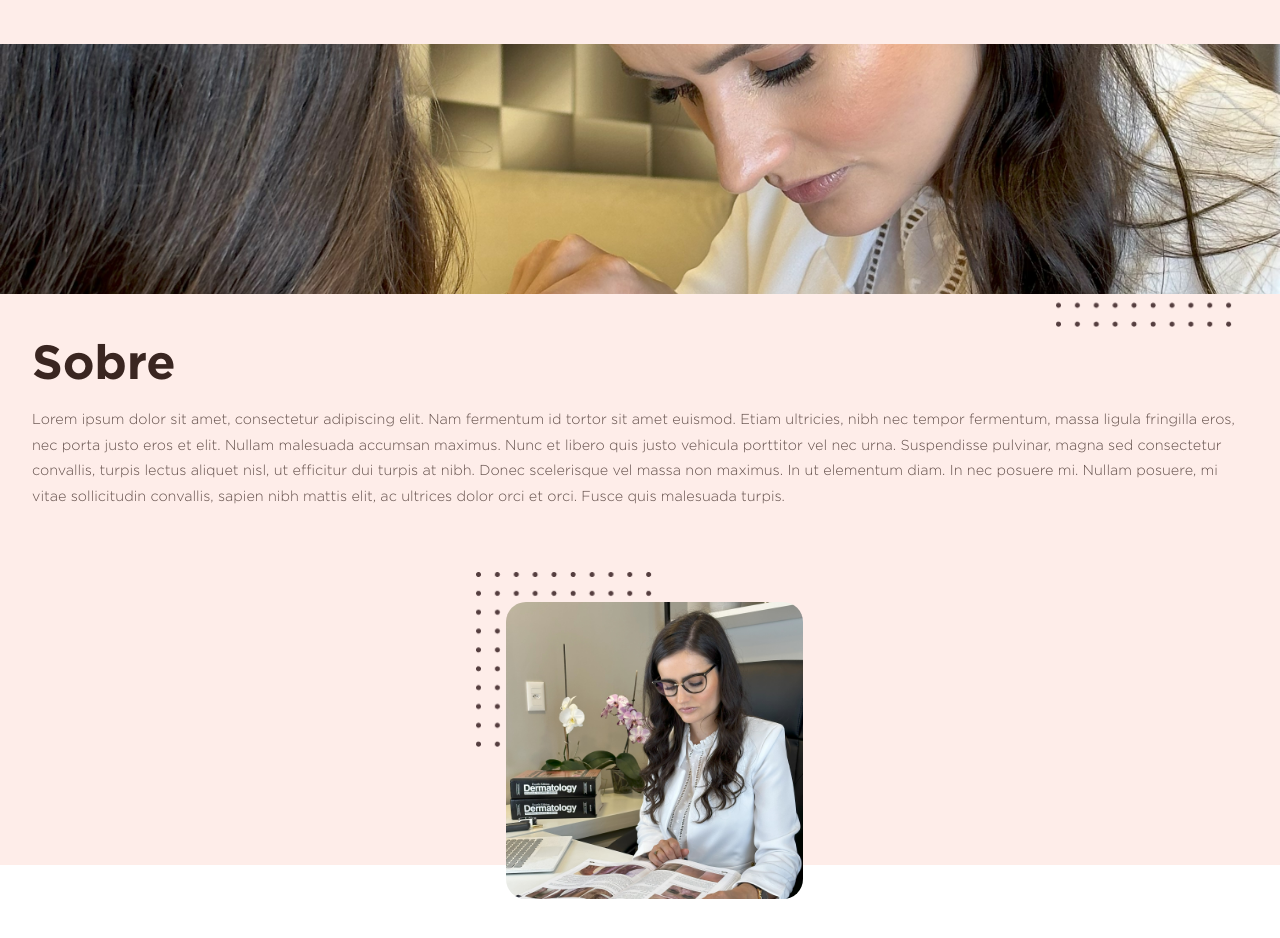
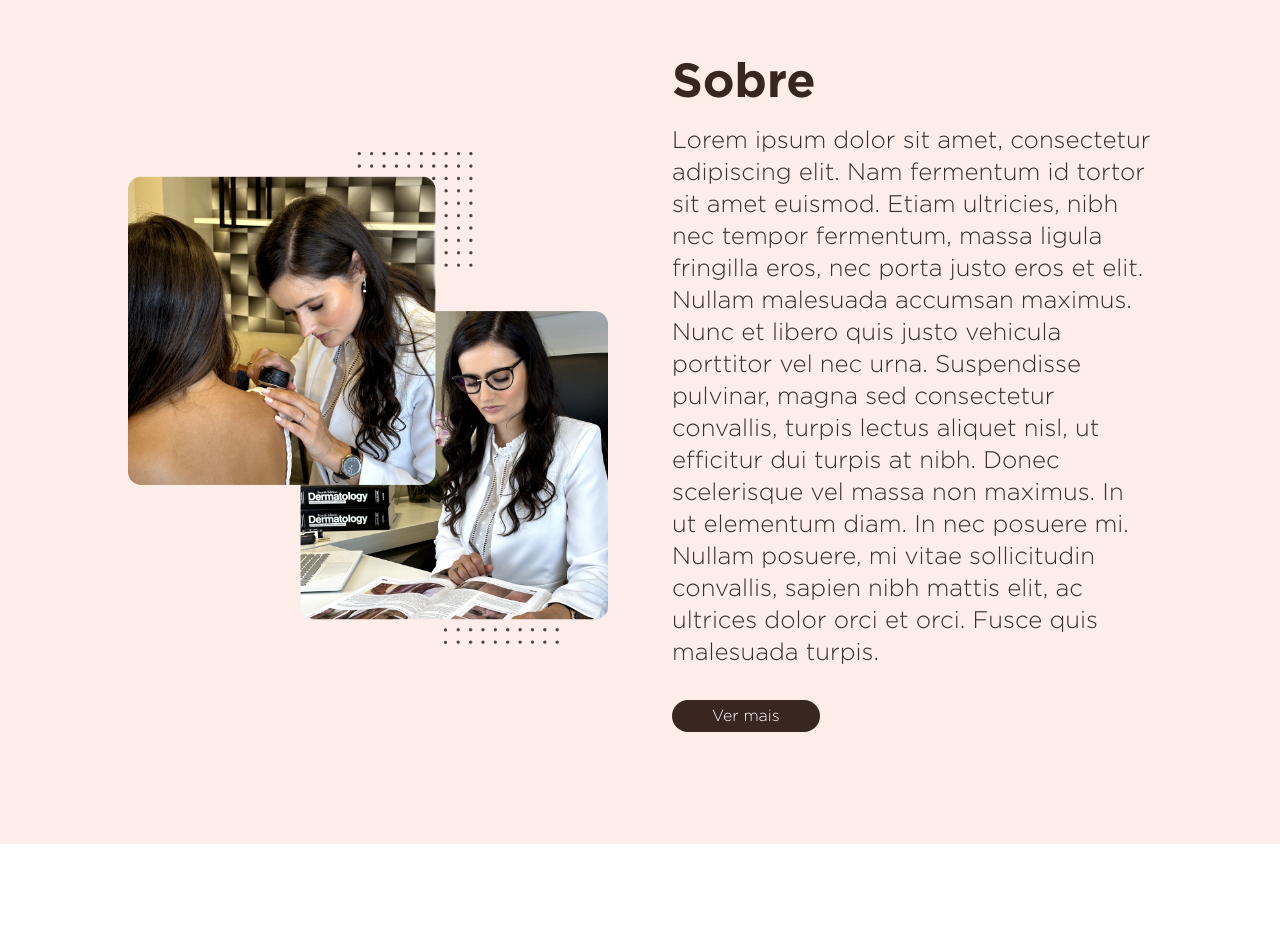
Before and after one commit to gabrielbigliardi/annakampmann, a Next.js app: page / in a window 1280 px wide. Shown: the part 920-1858 px from the top of the page. After the commit the page ends 1764 px from the top, so only its background shows below. Built offline with nearby package versions, Linux system fonts and the light colour scheme.

Commit message:
home about

```diff
--- a/app/_components/Home/About.tsx
+++ b/app/_components/Home/About.tsx
@@ -1,11 +1,12 @@
 import React from 'react'
 import Image from "next/image";
+import Link from 'next/link';
 
 export default function About() {
     return (
         <section className='bg-boxes'>
-            <div className='h-[921px]'>
-                <div className='relative w-screen h-[250px] '>
+            <div className='about'>
+                <div className='relative w-screen h-[250px] about-1 '>
                     <Image
                         src="/about_1.jpg"
                         alt="Anna Service"
@@ -22,14 +23,25 @@ export default function About() {
                     />
                 </div>
 
-                <div className='relative px-8 pt-36 text-text'>
+                <div className='about-images-desktop-container'>
+                    <Image
+                        src={'/about-images-desktop.png'}
+                        alt='About Anna'
+                        width={750}
+                        height={750}
+                        className='about-image-desktop'
+                    // fill
+                    // objectFit='contain'
+                    />
+                </div>
+
+                <div className='about-text-desktop'>
                     <h2 className='h2'>Sobre</h2>
                     <p className='paragraph'>Lorem ipsum dolor sit amet, consectetur adipiscing elit. Nam fermentum id tortor sit amet euismod. Etiam ultricies, nibh nec tempor fermentum, massa ligula fringilla eros, nec porta justo eros et elit. Nullam malesuada accumsan maximus. Nunc et libero quis justo vehicula porttitor vel nec urna. Suspendisse pulvinar, magna sed consectetur convallis, turpis lectus aliquet nisl, ut efficitur dui turpis at nibh. Donec scelerisque vel massa non maximus. In ut elementum diam. In nec posuere mi. Nullam posuere, mi vitae sollicitudin convallis, sapien nibh mattis elit, ac ultrices dolor orci et orci. Fusce quis malesuada turpis.</p>
+                    <Link href={'/about'} className='px-10 py-1 text-whit bg-text'>Ver mais</Link>
                 </div>
 
-                <div className='about-2'
-                // style={{ marginRight: '-50%' }}
-                >
+                <div className='about-2 '>
                     <Image
                         src={'/dots.png'}
                         alt='Dots'
--- a/app/globals.css
+++ b/app/globals.css
@@ -126,7 +126,7 @@ body {
 
 
 .about-2 {
-  margin: 4rem auto 5rem auto;
+  margin: 2rem auto 5rem auto;
   width: 297px;
   position: relative;
   transform: translate(-1rem, 0px);
@@ -137,8 +137,6 @@ body {
   /* margin: 2rem 10rem 2rem 0; */
 }
 
-.dots-2 {
-}
 
 
 .home-about-img-2 {
@@ -147,6 +145,33 @@ body {
   transform: translate(30px, -145px);
   width: 297px;
   /* margin: auto; */
+}
+
+.about {
+  height: 900px;
+}
+
+.about-images-desktop-container {
+  display: none;
+}
+
+/* ABOUT TEXT */
+.about-text-desktop {
+  margin: auto;
+  padding: 2rem 0;
+  display: flex;
+  flex-direction: column;
+  align-items: flex-start;
+  border-radius: 20px;
+  width: 90%;
+  /* flex-grow: 1; */
+}
+
+.about-text-desktop a {
+  color: white;
+  border-radius: 20px;
+  margin-top: 2rem;
+  align-self: center;
 }
 
 @media (min-width: 768px) {
@@ -166,9 +191,7 @@ body {
     display: none;
   }
 
-  .hero-photo-desktop {
 
-  }
 }
 
 @media (min-width: 1024px) {
@@ -176,4 +199,42 @@ body {
     font-size: 5.38rem;
     line-height: 5rem;
   }
+
+  .about-1 {
+    display: none;
+  }
+
+  .about-2 {
+    display: none;
+  }
+
+  .about {
+    display: flex;
+    width: 100%;
+    gap: 5vw;
+
+    padding: 15px 10vw;
+  }
+
+  .about > * {
+    flex: 1;
+    max-height: 750px;
+  }
+
+
+  .about-images-desktop-container {
+    display: flex;
+    align-items: center;
+    justify-content: center;
+    padding-top: 8rem;
+  }
+
+  .about-text-desktop p {
+    font-size: 1.5rem;
+    line-height: 2rem;
+  }
+
+  .about-text-desktop a {
+    align-self: self-start;
+  }
 }
```
Also changed, not shown: public/about-images-desktop.png (added).
